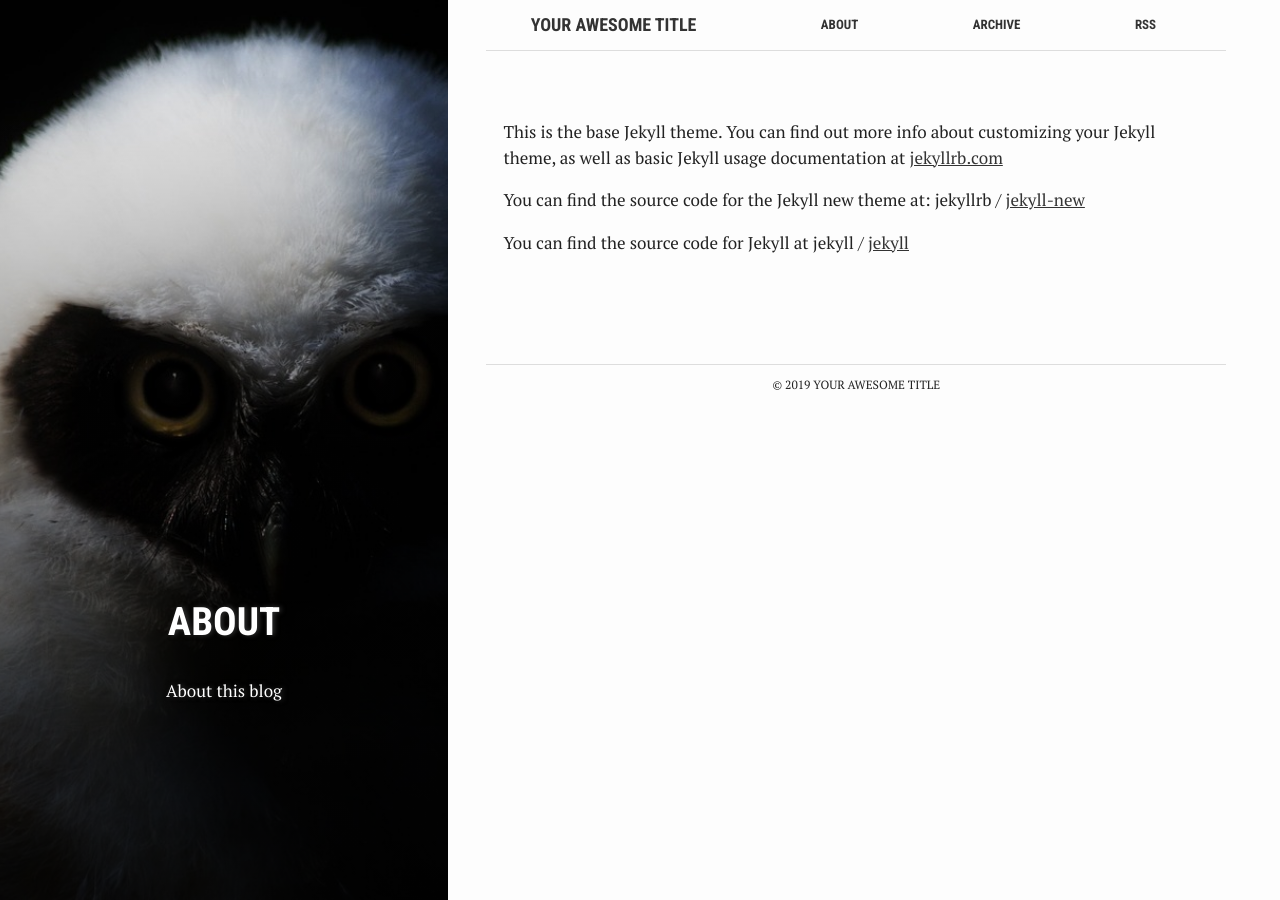
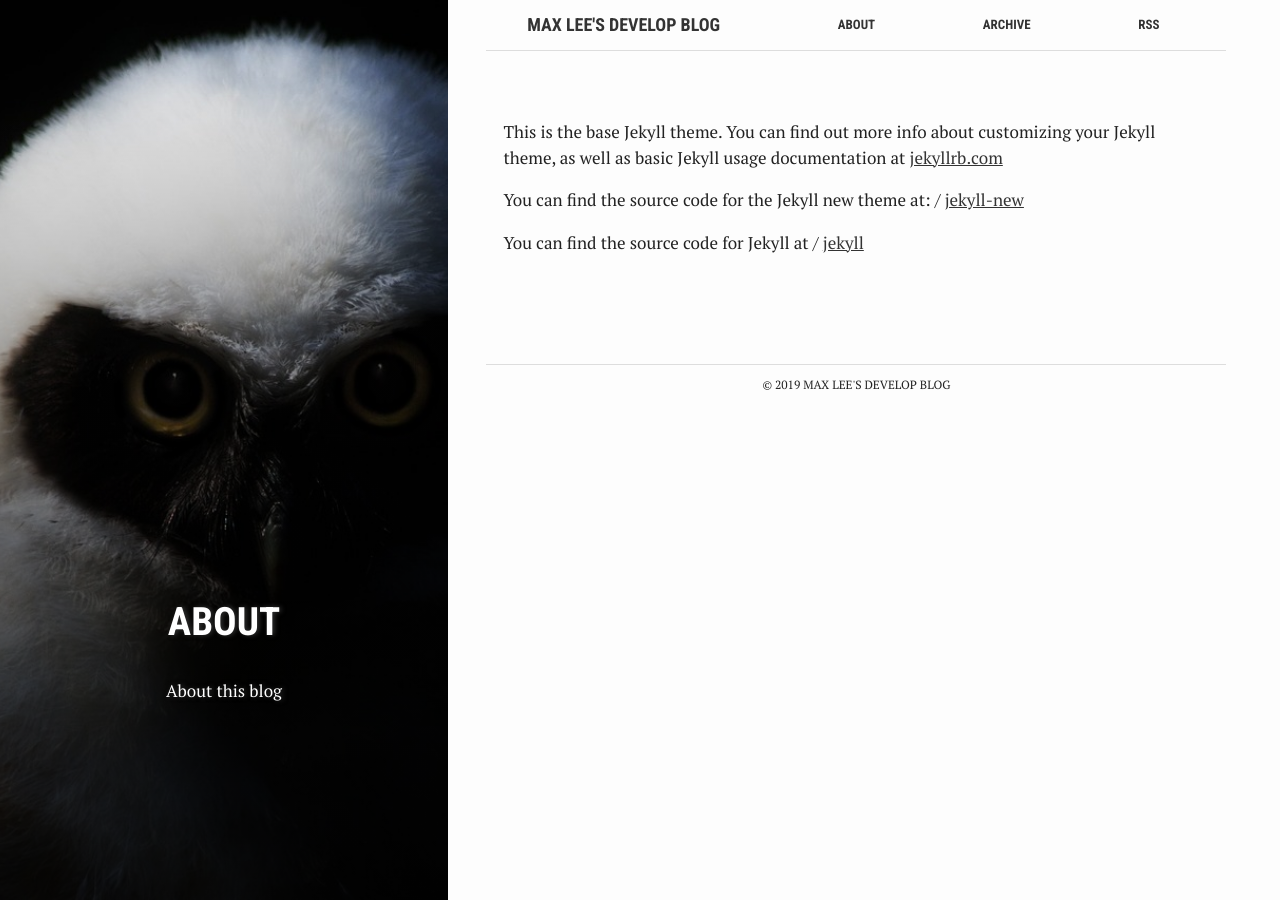
Before and after one commit to pj4316/maxlee90.github.io, a Jekyll site: the page built from about.md, in a window 1280 px wide. Built offline with Jekyll 4.4.1, drawn with Linux system fonts in a browser that asks for light colours.

Commit message:
Update _config.yml

```diff
--- a/_config.yml
+++ b/_config.yml
@@ -6,17 +6,15 @@
 # 'jekyll serve'. If you change this file, please restart the server process.
 
 # Site settings
-title: Your awesome title
-email: your-email@domain.com
+title: Max Lee's Develop Blog
+email: pj4316@naver.com
 description: > # this means to ignore newlines until "baseurl:"
-  Write an awesome description for your new site here. You can edit this
-  line in _config.yml. It will appear in your document head meta (for
-  Google search results) and in your feed.xml site description.
+  Max Lee's First Blog
 baseurl: "" # the subpath of your site, e.g. /blog
 lang: "en"
 url: "http://localhost:4000" # the base hostname & protocol for your site
-twitter_username: jekyllrb
-github_username:  jekyll
+twitter_username:
+github_username:
 disqus_username:
 
 # Build settings
```
